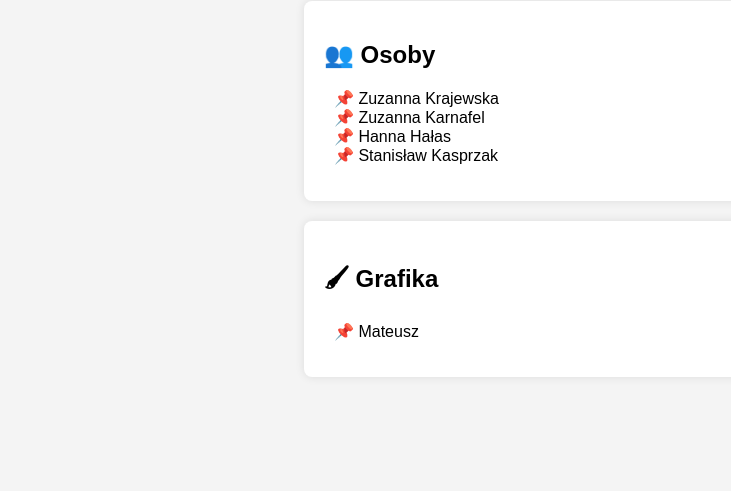
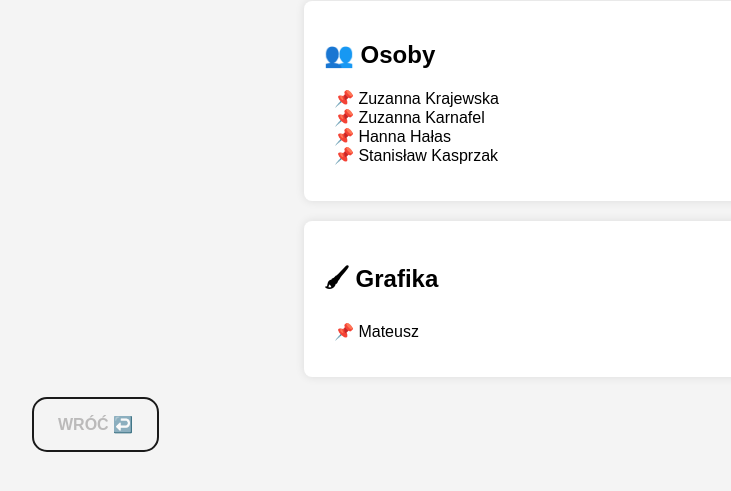
Before and after one commit to StasKas13/Gra-ZSL, a plain HTML site: page informacje.html in a window 1280 px wide. Shown: the part 127-618 px from the top of the page, without its empty margins (16-747 px from the left). Drawn offline with Linux system fonts and the light colour scheme.

Commit message:
zrobilam przycisk wroc

```diff
--- a/informacje.html
+++ b/informacje.html
@@ -9,6 +9,7 @@
         font-family: Arial, sans-serif;
         padding: 40px;
         background-color: #f4f4f4;
+
       }
       h1 {
         text-align: center;
@@ -24,6 +25,32 @@
       ul {
         padding-left: 10px;
         list-style-type: none;
+      }
+      .back {
+        appearance: none;
+        background-color: transparent;
+        border: 2px solid #1a1a1a;
+        border-radius: 15px;
+        color: #bbbaba;
+        cursor: pointer;
+        font-size: 1em;
+        font-weight: 600;
+        padding: 16px 24px;
+        text-align: center;
+        transition: all 300ms cubic-bezier(0.23, 1, 0.32, 1);
+        width: auto;
+        min-width: 120px;
+        }
+        .back:hover {
+          color: #fff;
+          background-color: #1a1a1a;
+          box-shadow: rgba(0, 0, 0, 0.25) 0 8px 15px;
+          transform: translateY(-2px);
+      }
+
+      .back:active {
+          box-shadow: none;
+          transform: translateY(0);
       }
     </style>
   </head>
@@ -47,5 +74,7 @@
         <li>📌 Mateusz </li>
       </ul>
     </div>
+    <button class="back" onclick="window.history.back()" >WRÓĆ ↩️ </button>
+
 </body>
 </html>
```
